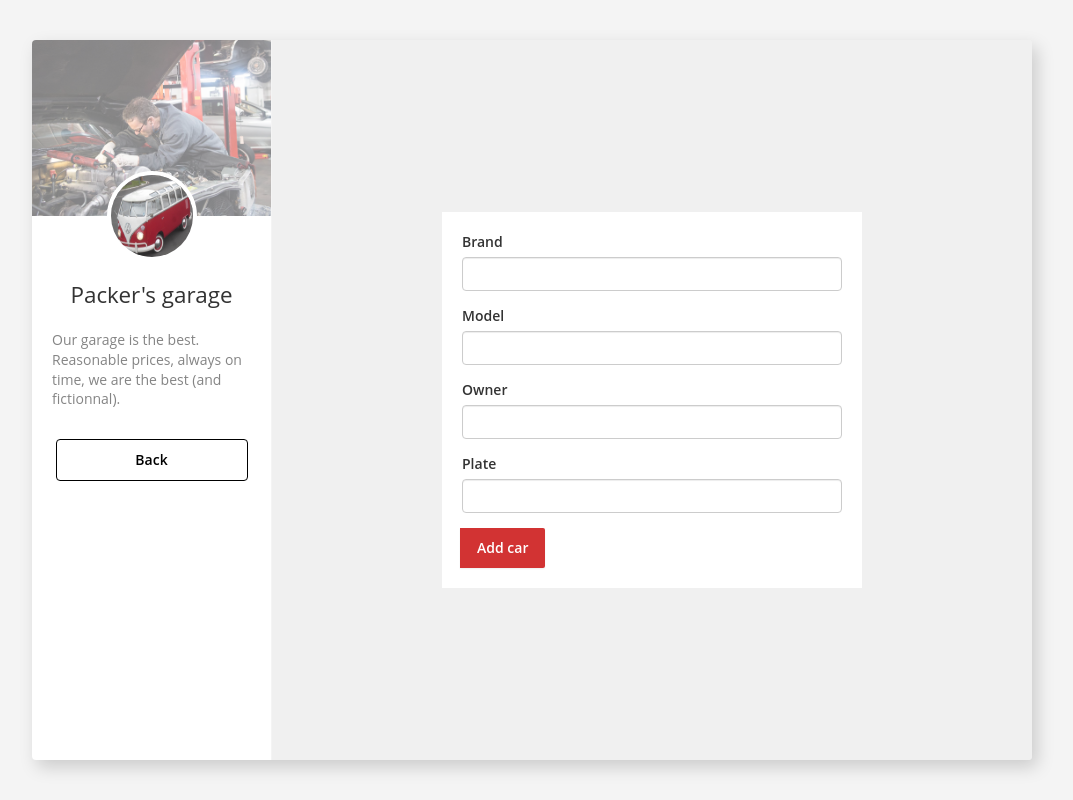
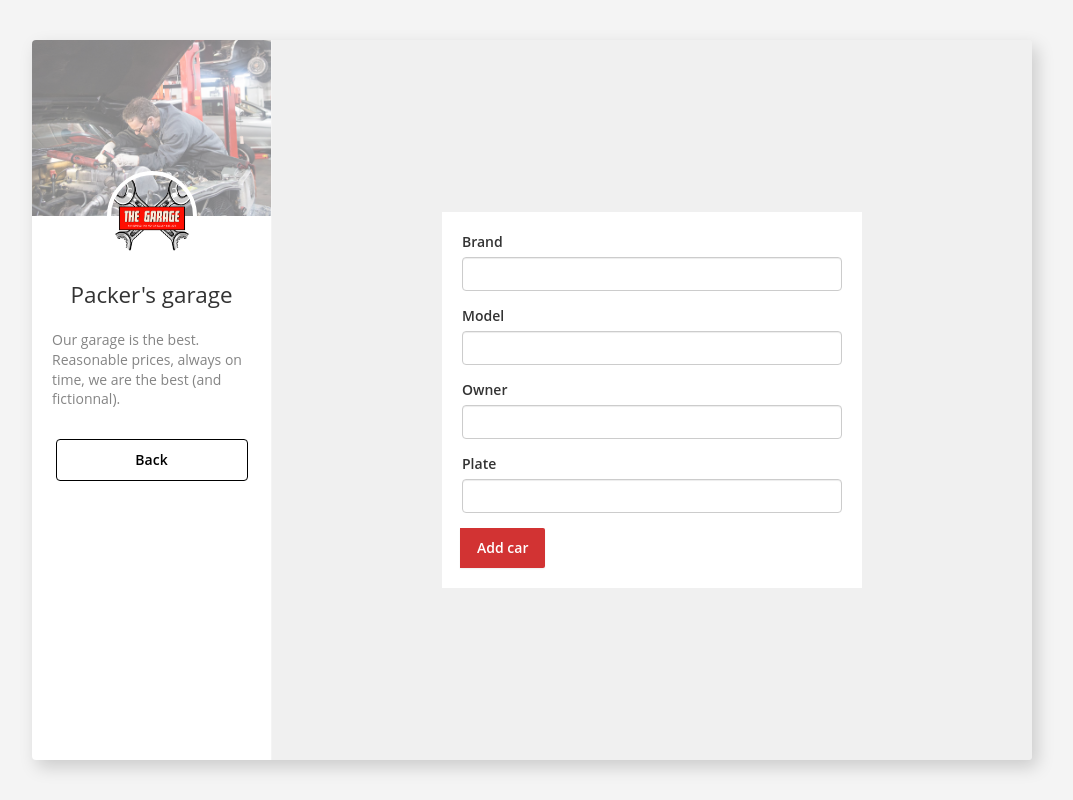
Before and after one commit to gkpacker/garage-redux, a React app: page /cars/new in a window 1280 px wide. Shown: the whole page, without its empty margins (108-1181 px from the left). Built offline with nearby package versions, Linux system fonts and the light colour scheme.

Commit message:
Final lint

```diff
--- a/assets/stylesheets/application.scss
+++ b/assets/stylesheets/application.scss
@@ -105,6 +105,7 @@ ul {
 
 .car-logo {
   height: 120px;
+  width: 180px;
 }
 
 .car-details {
--- a/index.html
+++ b/index.html
@@ -3,7 +3,8 @@
   <head>
     <meta charset="UTF-8">
     <link rel="stylesheet" href="https://maxcdn.bootstrapcdn.com/bootstrap/3.3.7/css/bootstrap.min.css">
-    <title>Redux boilerplate</title>
+    <link rel="stylesheet" href="https://use.fontawesome.com/releases/v5.8.1/css/all.css" integrity="sha384-50oBUHEmvpQ+1lW4y57PTFmhCaXp0ML5d60M1M7uH2+nqUivzIebhndOJK28anvf" crossorigin="anonymous">
+    <title>Redux garage</title>
   </head>
   <body>
     <div class="container" id="root"></div>
--- a/src/components/cars_index.jsx
+++ b/src/components/cars_index.jsx
@@ -8,7 +8,7 @@ const CarsIndex = () => {
     <Garage key="garage" >
       <Link to="/cars/new">New Car</Link>
     </Garage>,
-    <CarList />
+    <CarList key="car_list" />
   ];
 };
 
--- a/src/containers/garage.jsx
+++ b/src/containers/garage.jsx
@@ -5,7 +5,7 @@ const Garage = ({ garage, children }) => {
   return (
     <div className="garage">
       <div className="illustration" style={{ backgroundImage: "url('/assets/images/garage_bg.jpg')" }} />
-      <img className="logo" src="/assets/images/kombi.jpg" alt="logo" />
+      <img className="logo" src="/assets/images/logo.png" alt="logo" />
       <h1>{garage}</h1>
       <p>
         Our garage is the best.
--- a/webpack.config.js
+++ b/webpack.config.js
@@ -18,11 +18,11 @@ module.exports = {
       {
         test: /\.s?css$/,
         exclude: /node_modules/,
-        loaders: [ 'style-loader', 'css-loader', 'sass-loader' ]
+        loaders: ['style-loader', 'css-loader', 'sass-loader']
       }
     ]
   },
   resolve: {
-    extensions: [ '.js', '.jsx' ]
+    extensions: ['.js', '.jsx']
   }
 };
```
Also changed, not shown: assets/images/logo.png (added).
